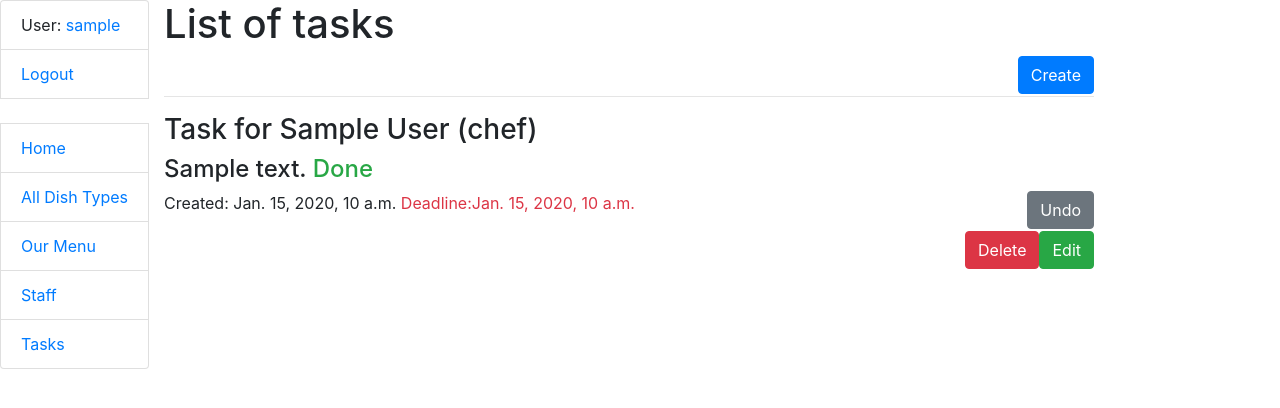
After one commit to artemkazakov947/-Restaurant-Kitchen-Service, a Django app: page /tasks/ in a window 1280 px wide. The commit adds this page. Shown: the top 408 px of the page. Run offline with Django 4.2, Linux system fonts and the light colour scheme; a user stored in the database is signed in; tables that the repository leaves empty hold one stand-in row (values such as "Sample post").

Commit message:
Model Task was added. CRUD for Task was implemented with. Button for switch 'is_done' task status was implemented.

```diff
--- a/kitchen_service/admin.py
+++ b/kitchen_service/admin.py
@@ -7,11 +7,13 @@ from kitchen_service.models import (
     Dish,
     Cook,
     Ingredient,
+    Task,
 )
 
 admin.site.register(DishType)
 admin.site.register(Recipe)
 admin.site.register(Ingredient)
+admin.site.register(Task)
 
 
 @admin.register(Dish)
--- a/kitchen_service/models.py
+++ b/kitchen_service/models.py
@@ -52,7 +52,7 @@ class Dish(models.Model):
 
     class Meta:
         verbose_name_plural = "dishes"
-        # ordering = ("dish_type__name",) #TODO apply ordering by type
+        ordering = ("dish_type",)
 
     def __str__(self):
         return f"{self.name}, (price:{self.price} dish type: {self.dish_type})"
@@ -67,3 +67,17 @@ class Recipe(models.Model):
 
     def __str__(self):
         return f"Recipe for {self.dish.name}"
+
+
+class Task(models.Model):
+    content = models.TextField()
+    created = models.DateTimeField(auto_now_add=True)
+    deadline = models.DateTimeField(blank=True, null=True)
+    is_done = models.BooleanField(default=False)
+    cook = models.ForeignKey(Cook, on_delete=models.CASCADE, related_name="tasks")
+
+    class Meta:
+        ordering = ["is_done", "-created"]
+
+    def __str__(self):
+        return f"{self.content} for {self.cook} is done: {self.is_done}"
--- a/kitchen_service/urls.py
+++ b/kitchen_service/urls.py
@@ -17,7 +17,14 @@ from kitchen_service.views import (index,
                                    RecipeDetailView,
                                    RecipeCreateView,
                                    RecipeUpdateView,
-                                   RecipeDeleteView, toggle_me_to_dish, )
+                                   RecipeDeleteView,
+                                   toggle_me_to_dish,
+                                   TaskListView,
+                                   mark_complete_or_undo,
+                                   TaskCreateView,
+                                   TaskUpdateView,
+                                   TaskDeleteView,
+                                   )
 
 urlpatterns = [
     path("", index, name="index"),
@@ -39,6 +46,11 @@ urlpatterns = [
     path("recipe/create/", RecipeCreateView.as_view(), name="recipe-create"),
     path("recipe/<int:pk>/update/", RecipeUpdateView.as_view(), name="recipe-update"),
     path("recipe/<int:pk>/delete/", RecipeDeleteView.as_view(), name="recipe-delete"),
+    path("tasks/", TaskListView.as_view(), name="task-list"),
+    path("tasks/create/", TaskCreateView.as_view(), name="task-create"),
+    path("task/<int:pk>/update/", TaskUpdateView.as_view(), name="task-update"),
+    path("task/<int:pk>/delete/", TaskDeleteView.as_view(), name="task-delete"),
+    path("tasks/<int:pk>/mark_task/", mark_complete_or_undo, name="task-mark"),
                 ]
 
 
--- a/kitchen_service/views.py
+++ b/kitchen_service/views.py
@@ -5,11 +5,13 @@ from django.shortcuts import render
 from django.urls import reverse_lazy
 from django.views import generic
 
-from kitchen_service.forms import DishForm, RecipeForm, CookCreationForm, DishSearchForm
+from kitchen_service.forms import DishForm, RecipeForm, CookCreationForm, DishSearchForm, TaskForm
 from kitchen_service.models import (
     Cook,
     Dish,
-    DishType, Recipe,
+    DishType,
+    Recipe,
+    Task,
 )
 
 
@@ -63,7 +65,7 @@ class DishTypeDeleteView(LoginRequiredMixin, generic.DeleteView):
 class DishListView(LoginRequiredMixin, generic.ListView):
     model = Dish
     queryset = Dish.objects.all().select_related("dish_type")
-    paginate_by = 4
+    # paginate_by = 4
 
     def get_context_data(self, *, object_list=None, **kwargs):
         context = super(DishListView, self).get_context_data(**kwargs)
@@ -150,3 +152,41 @@ class RecipeUpdateView(LoginRequiredMixin, generic.UpdateView):
 class RecipeDeleteView(LoginRequiredMixin, generic.DeleteView):
     model = Recipe
     success_url = reverse_lazy("kitchen_service:dish-list")
+
+
+class TaskListView(LoginRequiredMixin, generic.ListView):
+    model = Task
+    queryset = Task.objects.all()
+    paginate_by = 2
+
+    def get_queryset(self):
+        if self.request.user.is_staff is True:
+            return self.queryset
+        return self.queryset.filter(cook=self.request.user)
+
+
+class TaskCreateView(LoginRequiredMixin, generic.CreateView):
+    model = Task
+    form_class = TaskForm
+    success_url = reverse_lazy("kitchen_service:task-list")
+
+
+class TaskUpdateView(LoginRequiredMixin, generic.UpdateView):
+    model = Task
+    form_class = TaskForm
+    success_url = reverse_lazy("kitchen_service:task-list")
+
+
+class TaskDeleteView(LoginRequiredMixin, generic.DeleteView):
+    model = Task
+    success_url = reverse_lazy("kitchen_service:task-list")
+
+
+def mark_complete_or_undo(request, pk):
+    task = Task.objects.get(id=pk)
+    if task.is_done is False:
+        task.is_done = True
+    else:
+        task.is_done = False
+    task.save()
+    return HttpResponseRedirect(reverse_lazy("kitchen_service:task-list"))
--- a/templates/includes/sidebar.html
+++ b/templates/includes/sidebar.html
@@ -10,5 +10,5 @@
   <li class="list-group-item"><a class="link-sidebar" href="{% url 'kitchen_service:dish-type-list' %}">All Dish Types</a></li>
   <li class="list-group-item"><a class="link-sidebar" href="{% url 'kitchen_service:dish-list' %}">Our Menu</a></li>
   <li class="list-group-item"><a class="link-sidebar" href="{% url 'kitchen_service:cook-list' %}">Staff</a></li>
-{#  <li class="list-group-item"><a class="link-sidebar" href="{% url 'kitchen_service:message-list' %}">Reviews</a></li>#}
+  <li class="list-group-item"><a class="link-sidebar" href="{% url 'kitchen_service:task-list' %}">Tasks</a></li>
 </ul>
--- /dev/null
+++ b/templates/kitchen_service/task_list.html
@@ -0,0 +1,35 @@
+{% extends "base.html" %}
+
+  {% block content %}
+    <h1>List of tasks</h1>
+    {% if user.is_staff == True %}
+    <a class="btn btn-primary link-to-page float-right" href="{% url 'kitchen_service:task-create' %}">Create</a>
+    {% endif %}
+    {% if task_list %}
+    {% for task in task_list %}
+      <br>
+      <hr>
+      <h3>Task for {{ task.cook.first_name }} {{ task.cook.last_name }} ({{ task.cook.specialization }})</h3>
+      <h4>{{ task.content }}
+        {% if task.is_done == False %}
+        <span class="text-danger">Isn't done</span>
+      {% else %}
+        <span class="text-success">Done</span>
+      {% endif %}</h4>
+      {% if task.is_done %}
+        <a class="btn btn-secondary link-to-page float-right" href="{% url 'kitchen_service:task-mark' pk=task.id %}">Undo</a>
+      {% else %}
+        <a class="btn btn-success link-to-page float-right" href="{% url 'kitchen_service:task-mark' pk=task.id %}">Complete</a>
+      {% endif %}
+
+      <p>Created: {{ task.created }} {% if task.deadline %} <span class="text-danger">Deadline:{{ task.deadline }}</span> {% endif %}</p>
+      <p>{% if user.is_staff == True %}
+          <a class="btn btn-success link-to-page float-right" href="{% url 'kitchen_service:task-update' pk=task.id %}">Edit</a>
+          <a class="btn btn-danger link-to-page float-right" href="{% url 'kitchen_service:task-delete' pk=task.id %}">Delete</a>
+        {% endif %}</p>
+      <br>
+    {% endfor %}
+  {% else %}
+    <h1>There is no tasks</h1>
+  {% endif %}
+  {% endblock %}
```
Also changed, not shown: kitchen_service/forms.py (+12 -1 lines), templates/kitchen_service/task_confirm_delete.html (added, +13 -0 lines), templates/kitchen_service/task_form.html (added, +12 -0 lines).
